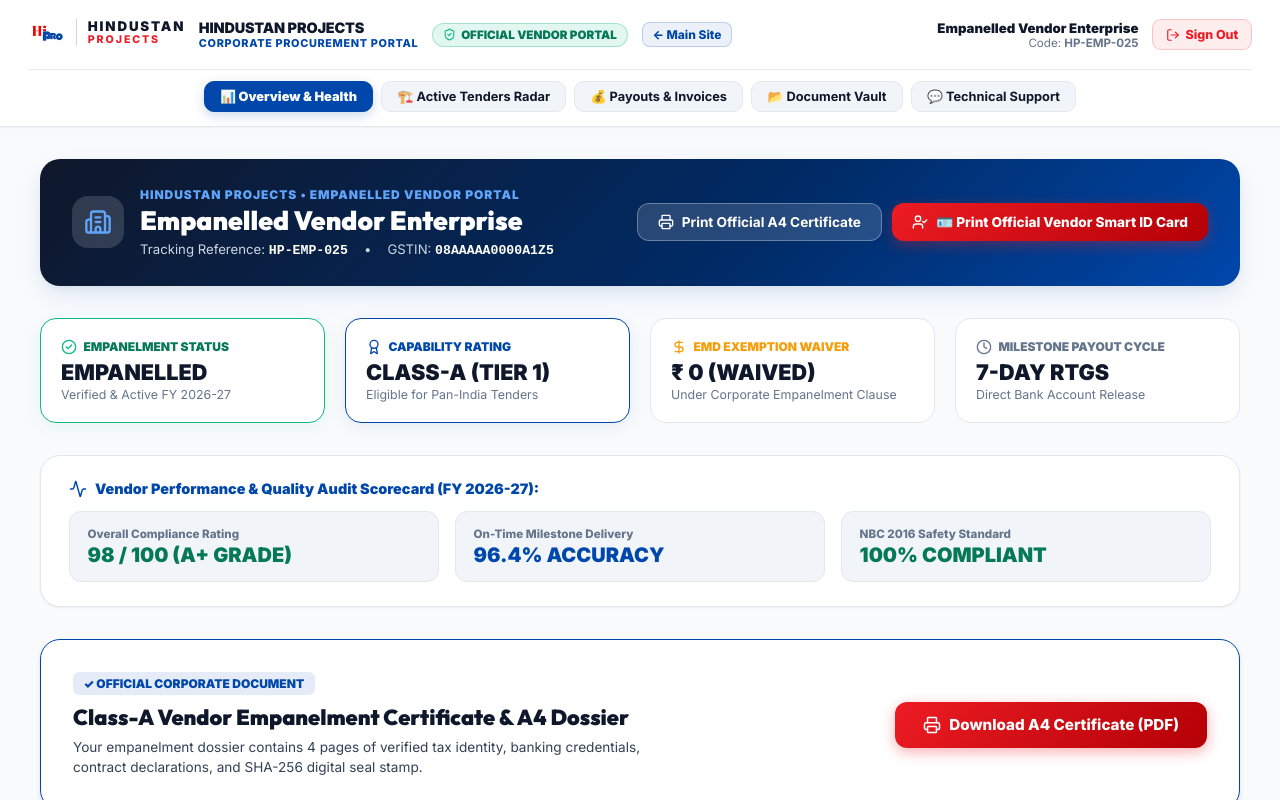
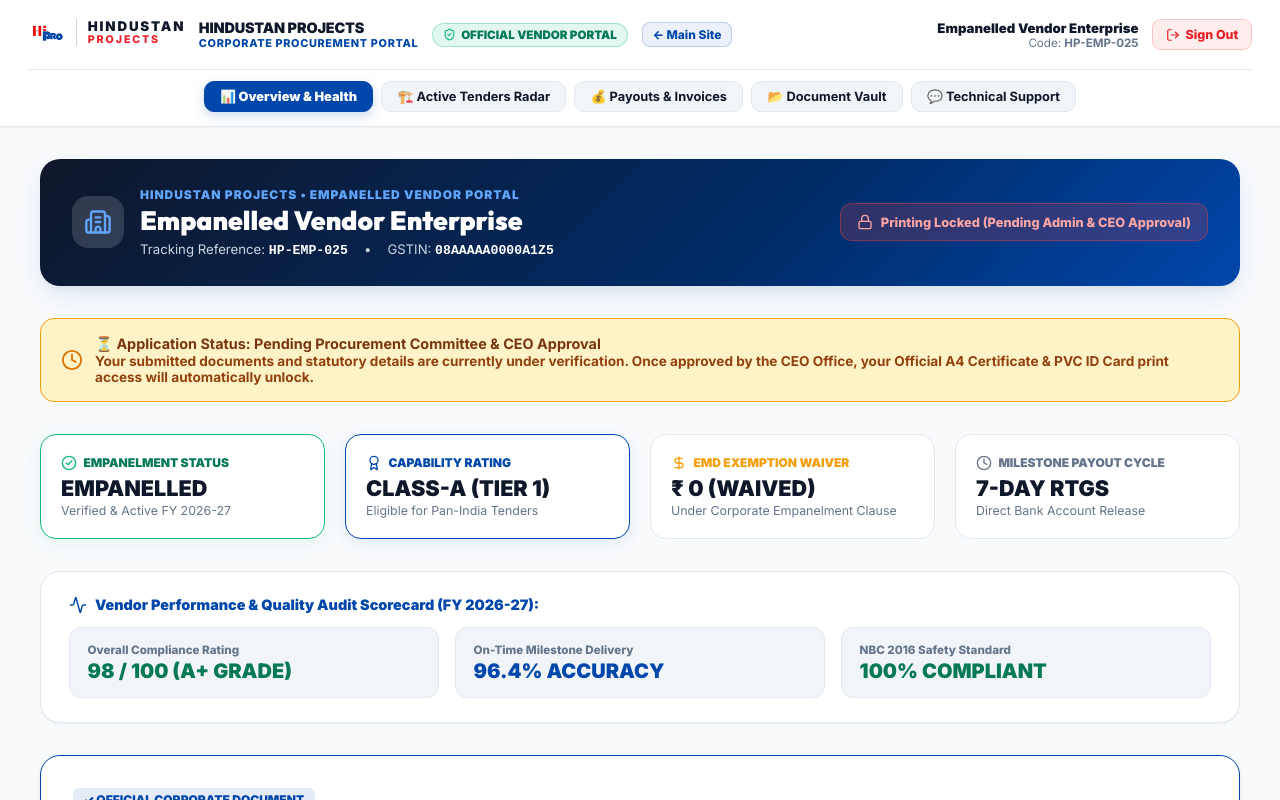
Before and after one commit to hindustan-groups/Empanelment-Portal, a React (Vite) app: page /vendor-dashboard in a window 1280 px wide. Both pictures are taken after typing "Sample", "Sample123" into the empty fields and a click on the button "Sign In to Vendor Portal". Shown: the top 800 px of the page. Built offline with nearby package versions, Linux system fonts and the light colour scheme.

Commit message:
feat(approval-gate): lock Vendor Dashboard printing until Admin/CEO review & approval, attach CEO digital signature authorization on approval

```diff
--- a/src/pages/AdminPage.jsx
+++ b/src/pages/AdminPage.jsx
@@ -214,32 +214,56 @@ export default function AdminPage({ isAuthenticated, onLogout }) {
   };
 
   const handleUpdateStatus = async (trackingId, newStatus, stage, remark) => {
+    const isApproved = newStatus.startsWith('Approved');
+    const ceoSigned = isApproved;
+    const ceoDate = isApproved ? new Date().toLocaleDateString('en-IN') : null;
+
     const backendUrl = import.meta.env.VITE_API_BASE_URL || 'http://localhost:5000';
     try {
       await fetch(`${backendUrl}/api/empanelment/admin/status`, {
         method: 'PATCH',
         headers: { 'Content-Type': 'application/json' },
-        body: JSON.stringify({ trackingId, status: newStatus, currentStage: stage }),
+        body: JSON.stringify({ trackingId, status: newStatus, currentStage: stage, ceoSigned, ceoDate }),
       });
     } catch { /* local fallback */ }
 
     setVendors(prev => {
       const updated = prev.map(v => v.tracking_id === trackingId
-        ? { ...v, status: newStatus, current_stage: stage, admin_remarks: remark !== undefined ? remark : v.admin_remarks }
+        ? { ...v, status: newStatus, current_stage: stage, admin_remarks: remark !== undefined ? remark : v.admin_remarks, ceo_signed: ceoSigned, ceo_signed_date: ceoDate }
         : v
       );
       // Persist to local storage as well
       const userApps = JSON.parse(localStorage.getItem('hipro_vps_applications') || '[]');
       const updatedUserApps = userApps.map(v => v.tracking_id === trackingId
-        ? { ...v, status: newStatus, current_stage: stage, admin_remarks: remark !== undefined ? remark : v.admin_remarks }
+        ? { ...v, status: newStatus, current_stage: stage, admin_remarks: remark !== undefined ? remark : v.admin_remarks, ceo_signed: ceoSigned, ceo_signed_date: ceoDate }
         : v
       );
       localStorage.setItem('hipro_vps_applications', JSON.stringify(updatedUserApps));
+
+      // Also update session if active vendor is viewing
+      const activeSession = JSON.parse(localStorage.getItem('hipro_vendor_session') || '{}');
+      if (activeSession.tracking_id === trackingId) {
+        localStorage.setItem('hipro_vendor_session', JSON.stringify({
+          ...activeSession,
+          status: newStatus,
+          current_stage: stage,
+          ceo_signed: ceoSigned,
+          ceo_signed_date: ceoDate
+        }));
+      }
+
       return updated;
     });
 
     if (selectedVendor?.tracking_id === trackingId) {
-      setSelectedVendor(prev => ({ ...prev, status: newStatus, current_stage: stage, admin_remarks: remark !== undefined ? remark : prev.admin_remarks }));
+      setSelectedVendor(prev => ({
+        ...prev,
+        status: newStatus,
+        current_stage: stage,
+        admin_remarks: remark !== undefined ? remark : prev.admin_remarks,
+        ceo_signed: ceoSigned,
+        ceo_signed_date: ceoDate
+      }));
     }
   };
 
--- a/src/pages/VendorDashboardPage.jsx
+++ b/src/pages/VendorDashboardPage.jsx
@@ -187,10 +187,12 @@ export default function VendorDashboardPage() {
           </div>
 
           <div style={{ display: 'flex', gap: '0.65rem', flexWrap: 'wrap' }}>
+            {vendor.status && vendor.status.startsWith('Approved') ? (
+              <>
                 <button
                   onClick={() => setShowCertificateModal(true)}
                   className="btn-secondary"
-              style={{ padding: '0.65rem 1.25rem', fontSize: '0.85rem', borderRadius: 12, backgroundColor: 'rgba(255,255,255,0.15)', color: 'white', border: '1px solid rgba(255,255,255,0.3)' }}
+                  style={{ padding: '0.65rem 1.25rem', fontSize: '0.85rem', borderRadius: 12, backgroundColor: 'rgba(255,255,255,0.15)', color: 'white', border: '1px solid rgba(255,255,255,0.3)', cursor: 'pointer' }}
                 >
                   <Printer style={{ width: 16, height: 16 }} />
                   <span>Print Official A4 Certificate</span>
@@ -199,13 +201,31 @@ export default function VendorDashboardPage() {
                 <button
                   onClick={() => setShowIdCardModal(true)}
                   className="btn-accent"
-              style={{ padding: '0.65rem 1.25rem', fontSize: '0.85rem', borderRadius: 12 }}
+                  style={{ padding: '0.65rem 1.25rem', fontSize: '0.85rem', borderRadius: 12, cursor: 'pointer' }}
                 >
                   <UserCheck style={{ width: 16, height: 16 }} />
                   <span>🪪 Print Official Vendor Smart ID Card</span>
                 </button>
+              </>
+            ) : (
+              <div style={{ padding: '0.6rem 1rem', borderRadius: 12, backgroundColor: 'rgba(239,68,68,0.2)', border: '1px solid rgba(239,68,68,0.4)', color: '#FCA5A5', fontSize: '0.8rem', fontWeight: 800, display: 'flex', alignItems: 'center', gap: '0.5rem' }}>
+                <Lock style={{ width: 16, height: 16, flexShrink: 0 }} />
+                <span>Printing Locked (Pending Admin & CEO Approval)</span>
+              </div>
+            )}
           </div>
         </div>
+
+        {/* Audit Status Banner (If Pending Approval) */}
+        {(!vendor.status || !vendor.status.startsWith('Approved')) && (
+          <div style={{ padding: '1rem 1.25rem', borderRadius: 14, backgroundColor: '#FEF3C7', border: '1.5px solid #F59E0B', color: '#92400E', fontSize: '0.85rem', fontWeight: 700, display: 'flex', alignItems: 'center', gap: '0.75rem', marginBottom: '2rem' }}>
+            <Clock style={{ width: 22, height: 22, flexShrink: 0, color: '#D97706' }} />
+            <div>
+              <strong style={{ color: '#78350F', display: 'block', fontSize: '0.9rem' }}>⏳ Application Status: Pending Procurement Committee & CEO Approval</strong>
+              Your submitted documents and statutory details are currently under verification. Once approved by the CEO Office, your Official A4 Certificate & PVC ID Card print access will automatically unlock.
+            </div>
+          </div>
+        )}
 
         {/* ════════════════ TAB 1: OVERVIEW & CERTIFICATE ════════════════ */}
         {activeTab === 'overview' && (
```
Lines whose indentation alone changed are shown as unchanged.
